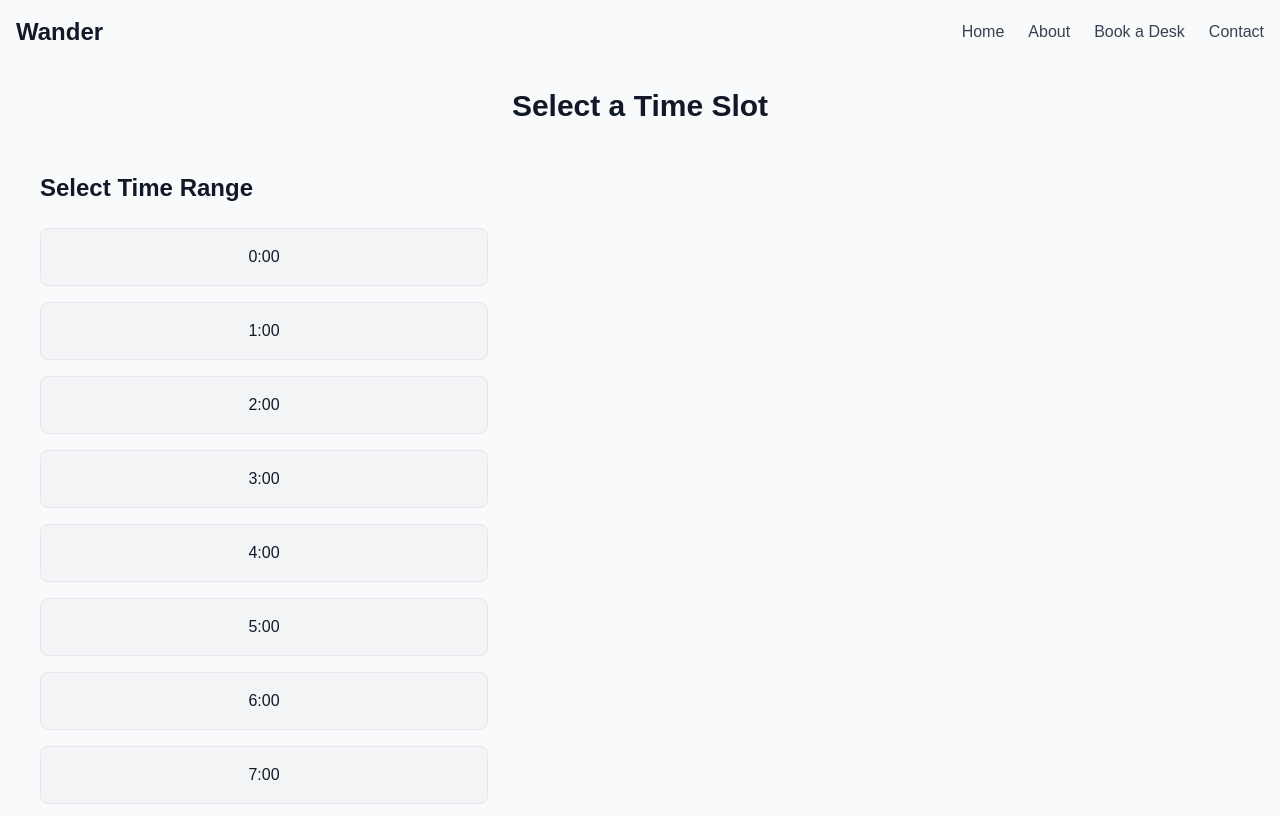
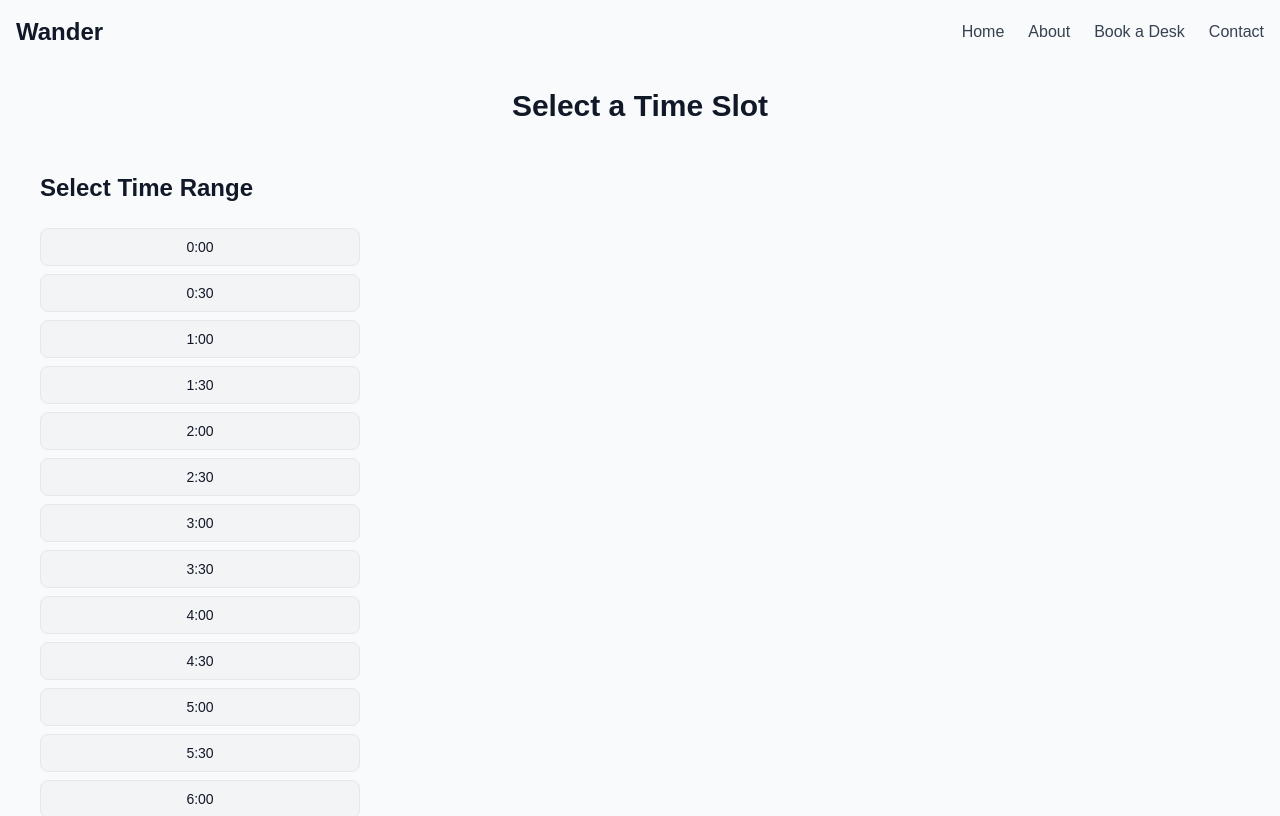
Before and after one commit to michael-hmrc/wander, a Next.js app in the folder wander/: page /time-selection in a window 1280 px wide. Shown: the top 816 px of the page. Built offline with nearby package versions, Linux system fonts and the light colour scheme.

Commit message:
add time selection grid

```diff
--- a/wander/src/components/Timegrid.tsx
+++ b/wander/src/components/Timegrid.tsx
@@ -1,57 +1,77 @@
 import { useState } from "react";
 
-const hours = Array.from({ length: 24 }, (_, index) => `${index}:00`);
+const hours = Array.from({ length: 48 }, (_, index) => {
+    const hour = Math.floor(index / 2);
+    const minutes = index % 2 === 0 ? "00" : "30";
+    return `${hour}:${minutes}`;
+  });
 
 export default function TimeGrid() {
   const [startSlot, setStartSlot] = useState<number | null>(null);
   const [endSlot, setEndSlot] = useState<number | null>(null);
 
   const handleSlotClick = (index: number) => {
-    // If no start slot is selected, set the clicked index as the start slot
     if (startSlot === null) {
-      setStartSlot(index);
-      setEndSlot(null); // Clear the end slot to start a new range
-    } else if (endSlot === null && index > startSlot) {
-      // If the start slot is already selected, set the clicked index as the end slot
+      setStartSlot(index); // Set the start time
+      setEndSlot(null);    // Clear end time to start a new selection
+    } else if (endSlot === null && index >= startSlot) {
+      // If the end slot is not selected yet, set it when clicked
       setEndSlot(index);
     } else {
-      // Reset the selection when clicking again after both start and end are set
+      // Reset selection when clicking after both start and end slots are selected
       setStartSlot(index);
       setEndSlot(null);
     }
   };
 
+  // Determines if a slot is part of the selected range or is the start/end slot
   const isSlotSelected = (index: number) => {
-    // A slot is considered selected if it lies between startSlot and endSlot
-    return startSlot !== null && endSlot !== null && index >= startSlot && index <= endSlot;
+    if (startSlot === null) return false;
+    if (endSlot === null) return index === startSlot; // Highlight only start slot if end slot isn't set
+    return index >= startSlot && index <= endSlot; // Highlight the full range between start and end
   };
 
   return (
     <div className="container mx-auto p-4">
       <h2 className="text-2xl font-bold mb-6">Select Time Range</h2>
 
-      <div className="grid grid-cols-1 gap-4 w-full max-w-md">
+      {/* Flex container for side-by-side layout */}
+      <div className="flex space-x-8">
+
+        {/* Time Slots Grid */}
+        <div className="grid grid-cols-1 gap-2 w-1/2 max-w-xs">
           {hours.map((hour, index) => (
             <div
               key={index}
               onClick={() => handleSlotClick(index)}
-            className={`p-4 border ${
+              className={`p-2 border ${
                 isSlotSelected(index) ? "bg-indigo-500 text-white" : "bg-gray-100"
-            } cursor-pointer rounded-lg text-center`}
+              } cursor-pointer rounded-lg text-center text-sm`}
             >
               {hour}
             </div>
           ))}
         </div>
 
-      {/* Display selected time range */}
+        {/* Show the selected start and end time */}
+        <div className="w-1/2">
+          {startSlot !== null && (
+            <p className="text-lg mb-4">
+              <strong>Start Time:</strong> {hours[startSlot]}
+            </p>
+          )}
+          {endSlot !== null && (
+            <p className="text-lg mb-4">
+              <strong>End Time:</strong> {hours[endSlot]}
+            </p>
+          )}
           {startSlot !== null && endSlot !== null && (
-        <div className="mt-6">
-          <p className="text-xl">
-            Selected Time Range: {hours[startSlot]} to {hours[endSlot]}
+            <p className="text-lg mt-2">
+              <strong>Selected Time Range:</strong> {hours[startSlot]} to {hours[endSlot]}
             </p>
+          )}
         </div>
-      )}
+      </div>
     </div>
   );
 }
```
Lines whose indentation alone changed are shown as unchanged.
